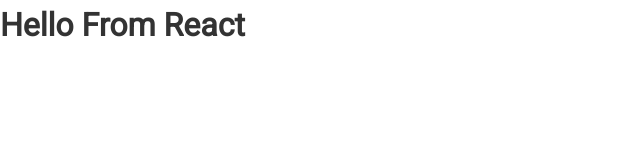
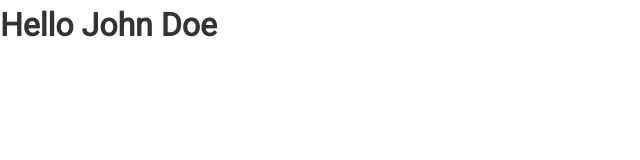
Before and after one commit to LukeTodd/Github-Finder-React, a React (Create React App) app: page / in a window 1280 px wide. Shown: the top 160 px of the page, without its empty margins (0-640 px from the left). Built offline with nearby package versions, Linux system fonts and the light colour scheme.

Commit message:
Learning Expression and Conditionals

```diff
--- a/src/App.js
+++ b/src/App.js
@@ -1,11 +1,23 @@
-import React, { Component } from "react";
+import React, { Fragment, Component } from "react";
 import "./App.css";
 
 class App extends Component {
+  foo = () => "Bars";
+
   render() {
+    let name = "John Doe";
+    let loading = false;
+    let showName = true;
+
+    // if (loading) {
+    //   return <h4>Loading...</h4>;
+    // }
+
+    let foo = () => "Bar";
+
     return (
       <div className='App'>
-        <h1>Hello From React</h1>
+        {loading ? <h4>Loading...</h4> : <h1>Hello {showName && name}</h1>}
       </div>
     );
   }
```
